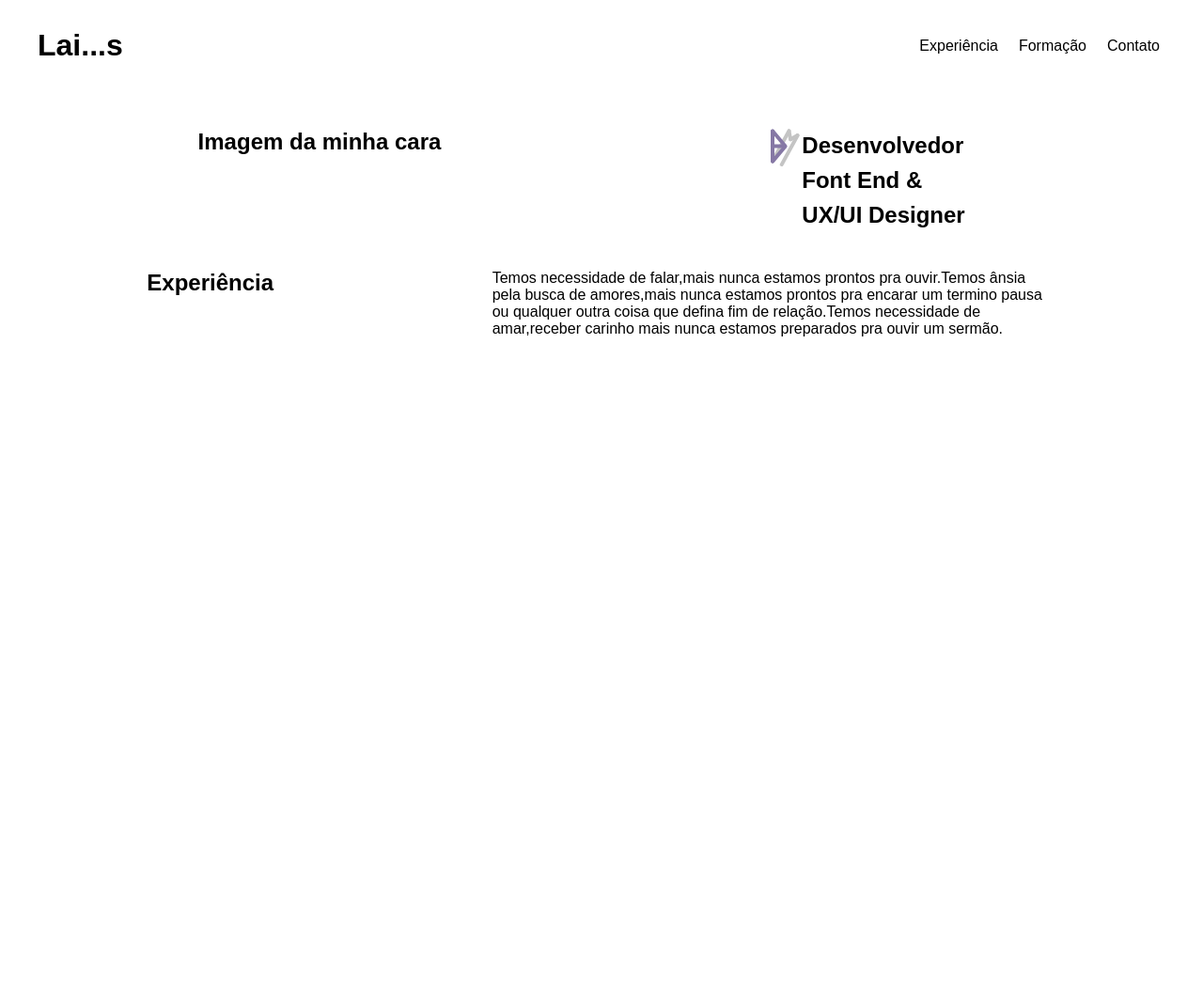
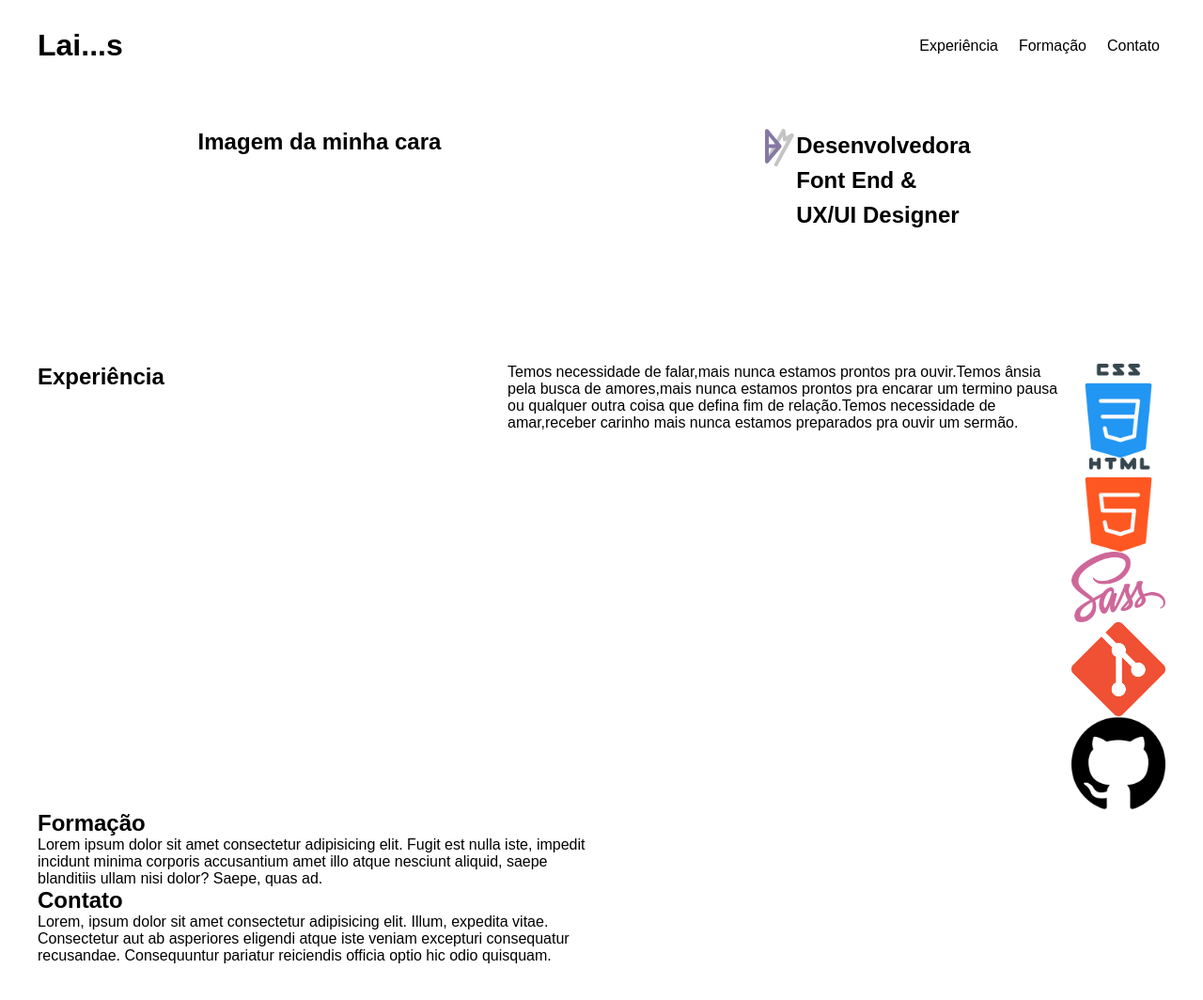
Before and after one commit to LaisBeluco/Lais-Portfolio, a plain HTML site: page index.html in a window 1280 px wide. Shown: the whole page at 94% size. After the commit the page ends 1026 px from the top, so only its background shows below. Drawn offline with Linux system fonts and the light colour scheme.

Commit message:
Portfólio Lais Beluco - Implementação das imagens

```diff
--- a/css/experiencia.css
+++ /dev/null
@@ -1,21 +0,0 @@
-/* .experiencia {
-  padding: 40px;
-  display: grid;
-  grid-template-columns: 1fr 2fr;
-  max-width: 1200px;
-  margin: 0 auto;
-} */
-
-.experiencia {
-  height: 100vh;
-  max-width: 1200px;
-  margin: 0 auto;
-  display: flex;
-  justify-content: space-around;
-  flex-wrap: wrap;
-}
-
-.item {
-  align-items: center;
-  width: 50%;
-}
--- /dev/null
+++ b/css/main.css
@@ -0,0 +1,49 @@
+/* .experiencia {
+  padding: 40px;
+  display: grid;
+  grid-template-columns: 1fr 2fr;
+  max-width: 1200px;
+  margin: 0 auto;
+} */
+
+.main {
+  max-width: 1200px;
+  margin: 0 auto;
+  margin-top: 100px;
+  display: flex;
+  flex-direction: column;
+}
+
+.experiencia {
+  display: flex;
+  flex-direction: row;
+  flex-wrap: wrap;
+  justify-content: space-around;
+}
+
+.experiencia h2{
+  flex-grow: 2;
+}
+
+.item {
+  align-items: center;
+  width: 50%;
+}
+
+img {
+  max-width: 100%;
+  display: block;
+}
+
+.img{
+   width: 100px;
+}
+
+/* .img {
+  display: flex;
+  width: 100px;
+  height: 150px;
+  flex-direction: column;
+  justify-content: center;
+  flex-wrap: wrap;
+} */
--- a/index.html
+++ b/index.html
@@ -7,7 +7,7 @@
   <meta name="viewport" content="width=device-width, initial-scale=1.0">
   <title>Lais Beluco Marba</title>
   <link rel="stylesheet" href="./css/style.css">
-  <link rel="stylesheet" href="./css/experiencia.css">
+  <link rel="stylesheet" href="./css/main.css">
 </head>
 
 <body>
@@ -21,18 +21,35 @@
       </ul>
     </nav>
   </header>
+  <section class="introducao" id="introducao">
+    <h2>Imagem da minha cara</h2>
+    <h1 class="introducao-text">Desenvolvedora <br>Font End & <br>UX/UI Designer</h1>
+  </section>
   <main class="main">
-    <section class="introducao" id="introducao">
-      <h2>Imagem da minha cara</h2>
-      <h1 class="introducao-text">Desenvolvedor <br>Font End & <br>UX/UI Designer</h1>
-    </section>
-
     <section aria-label="Experiência" class="experiencia">
       <h2 class="subtitulo">Experiência</h2>
       <p class="item">Temos necessidade de falar,mais nunca estamos prontos pra ouvir.Temos ânsia pela busca de amores,mais nunca
         estamos prontos pra encarar um termino pausa ou qualquer outra coisa que defina fim de relação.Temos necessidade
         de amar,receber carinho mais nunca estamos preparados pra ouvir um sermão.
       </p>
+      <div class="img">
+        <img src="/img/css.png" alt="Logo HTML">
+        <img src="/img/html.png" alt="Logo CSS">
+        <img src="/img/Sass_Logo.png" alt="Logo SASS">
+        <img src="/img/Git-Icon.png" alt="Logo Git">
+        <img src="/img/GitHub.png" alt="Logo GitHub">
+      </div>
+    </section>
+
+    <section aria-label="Formação" class="formacao">
+      <h2 class="subtitulo">Formação</h2>
+      <p class="item">Lorem ipsum dolor sit amet consectetur adipisicing elit. Fugit est nulla iste, impedit incidunt minima corporis accusantium amet illo atque nesciunt aliquid, saepe blanditiis ullam nisi dolor? Saepe, quas ad.
+      </p>
+    </section>
+
+    <section aria-label="Contato" class="contato">
+      <h2 class="subtitulo">Contato</h2>
+      <p class="item">Lorem, ipsum dolor sit amet consectetur adipisicing elit. Illum, expedita vitae. Consectetur aut ab asperiores eligendi atque iste veniam excepturi consequatur recusandae. Consequuntur pariatur reiciendis officia optio hic odio quisquam.</p>
     </section>
   </main>
 </body>
```
Also changed, not shown: img/Git-Icon.png (added), img/GitHub.png (added), img/Sass_Logo.png (added), img/css-3-logo.png (added), img/css.png (added), img/html.png (added), img/html5-logo.png (added).
